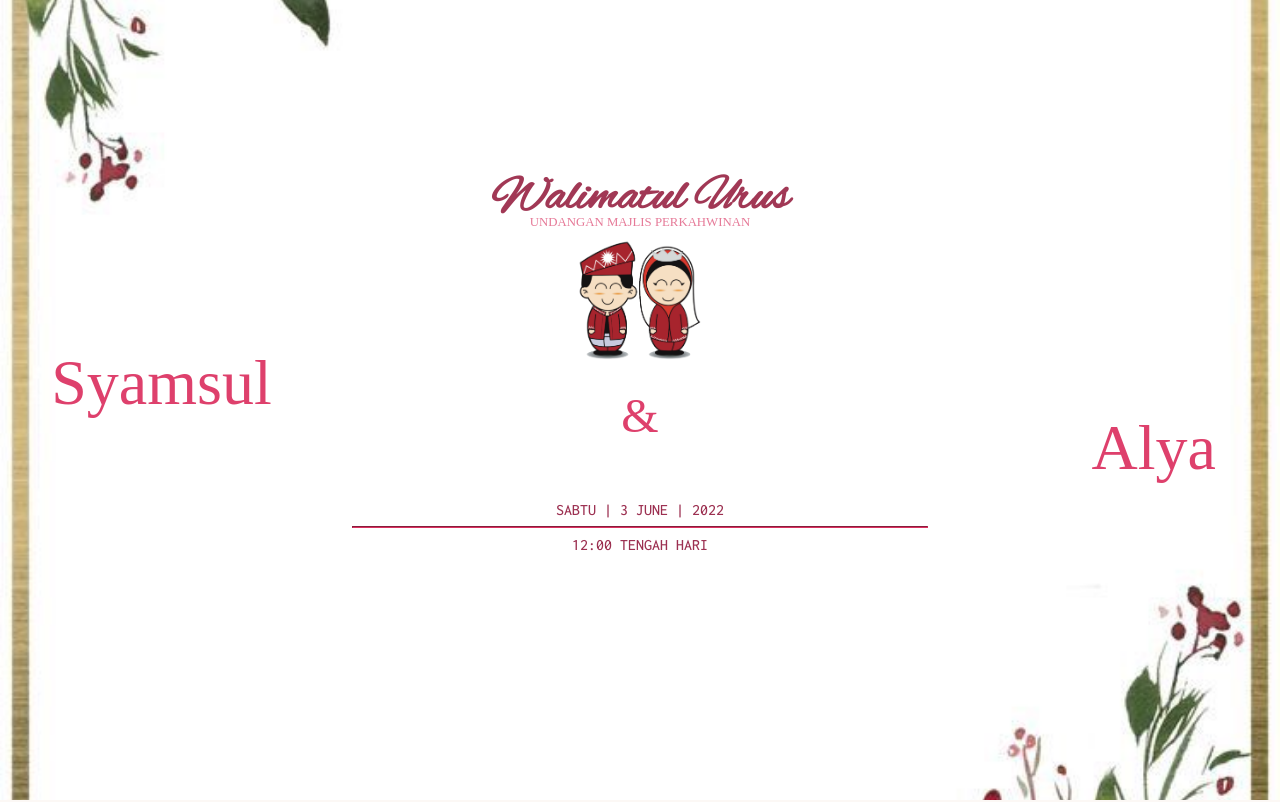
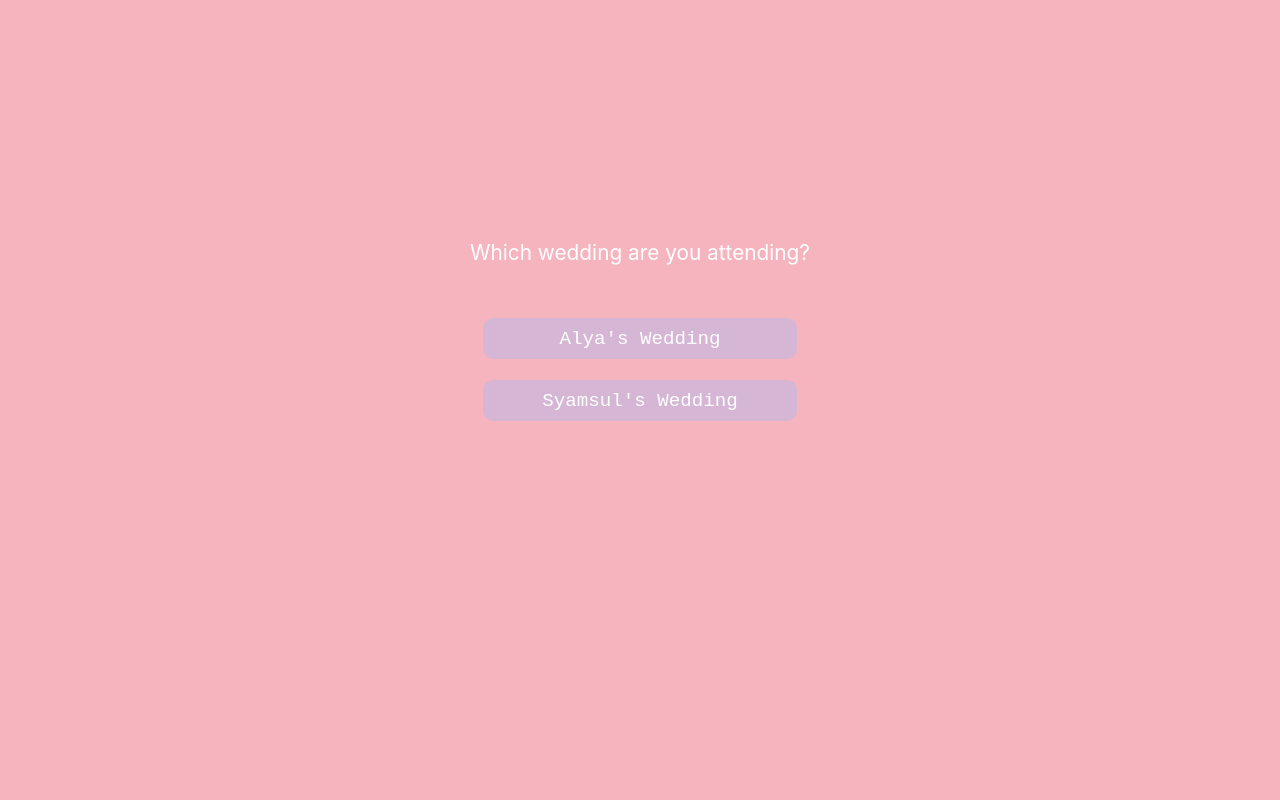
Before and after one commit to syamsulmj/wedding-card, a Next.js app: page / in a window 1280 px wide. Shown: the top 802 px of the page. Built offline with nearby package versions, Linux system fonts and the light colour scheme; a web font is replaced by a local one.

Commit message:
Add main page and separate wedding events

```diff
--- a/components/main/mobile.js
+++ b/components/main/mobileSyamsul.js
@@ -6,13 +6,16 @@ import {
   faWaze,
   faGooglePlus,
 } from "@fortawesome/free-brands-svg-icons";
+import { isAndroid } from 'mobile-device-detect';
 
 
 const MainMobile = () => {
   const [renderState, setRenderState] = useState(false);
+  const [android, setAndroid] = useState(false);
 
   useEffect(() => {
     setTimeout(() => {
+      setAndroid(isAndroid);
       setRenderState(true);
     }, 3000)
   }, [])
@@ -27,13 +30,13 @@ const MainMobile = () => {
             <img className={Style.coupleImage} src="/images/cartoon-malay-wedding.png" />
             <div className={Style.names}>
               <div className={Style.groom}>Syamsul</div>
-              <div className={Style.middle}>&</div>
+              <div className={Style.middle}><div className={`${android ? Style.isAndroid : ''}`}>&</div></div>
               <div className={Style.bride}>Alya</div>
             </div>
             <div className={Style.infos}>
-              <div className={Style.dateDiv}>SABTU | 3 JUNE | 2022</div>
-              <hr style={{width: '45%', borderColor: '#db3060'}} />
-              <div className={Style.timeDiv}>12:00 TENGAH HARI</div>
+              <div className={Style.dateDiv}>SABTU | 11 JUNE | 2022</div>
+              <hr style={{width: '50%', borderColor: '#db3060'}} />
+              <div className={Style.timeDiv}>12:00 TGH HARI - 4:00 PTG</div>
             </div>
           </div>
         </div>
--- a/pages/index.js
+++ b/pages/index.js
@@ -1,36 +1,26 @@
 import React, {useState, useEffect} from 'react';
 import Head from 'next/head';
-import MainMobile from '/components/main/mobile';
-import MainDesktop from '/components/main/desktop';
-import { isMobile } from 'mobile-device-detect';
+import Style from '/styles/main/MainPage.module.scss';
 
 const App = () => {
-  const [renderState, setRenderState] = useState(null);
-
-  useEffect(() => {
-    setRenderState(isMobile ? "mobile" : "desktop");
-  }, [])
-
-  const renderContent = () => {
-    if (renderState === null) {
-      return (
-        <div></div>
-      )
-    }
-    else {
-      return renderState === "mobile" ? (<MainMobile />) : (<MainDesktop />);
-    }
-  }
-
   return (
     <React.Fragment>
       <Head>
-        <title>Syamsul & Alya</title>
+        <title>Wedding Syamsul & Alya</title>
         <meta name="description" content="Anda Di Jemput! Raikan Cinta Majlis Perkahwinan Syamsul Dan Alya." />
         <meta name="viewport" content="initial-scale=1.0, width=device-width" />
         <link rel="shortcut icon" href="/raikan-cinta.jpeg" />
       </Head>
-      {renderContent()}
+      <div className={Style.main}>
+        <div className={Style.content}>
+          <div className={Style.selectionText}>Which wedding are you attending?</div>
+          <div className={Style.btnSelection}>
+            <div><a href="/alya-wedding">Alya's Wedding</a></div>
+            <div><a href="/syamsul-wedding">Syamsul's Wedding</a></div>
+          </div>
+
+        </div>
+      </div>
     </React.Fragment>
   )
 }
--- a/styles/main/MainMobile.module.scss
+++ b/styles/main/MainMobile.module.scss
@@ -2,7 +2,7 @@
 
 .main {
   background-image: url("/images/wedding-card-background.png");
-  background-size: cover;
+  background-size: 100% 100vh;
   background-position:center ;
   background-attachment: fixed;
   -webkit-background-size: cover;
@@ -48,6 +48,11 @@
       }
       .middle {
         font-size: 3rem;
+
+        .isAndroid {
+          padding-top: 1em;
+          padding-bottom: 1em;
+        }
       }
       .bride {
         font-size: 4rem;
@@ -146,12 +151,3 @@
   text-align: center;
   animation: backgroundChange 3s;
 }
-
-@keyframes backgroundChange {
-  0% {
-    background: #ff3057;
-  }
-  100% {
-    background: #ffffff;
-  }
-}
--- /dev/null
+++ b/styles/main/MainPage.module.scss
@@ -0,0 +1,43 @@
+.main {
+  background: #f6b4bf;
+  height: 100vh;
+
+  .content {
+    color: #ffffff;
+    text-align: center;
+    padding-top: 15em;
+    display: flex;
+    flex-direction: column;
+
+    .selectionText {
+      font-size: 1.3rem;
+      margin-bottom: 3em;
+    }
+
+    .btnSelection {
+      div {
+        width: 100%;
+        a {
+          background-color: #d5b6d5;
+          font-family: 'Inconsolata', monospace;
+          font-size: 1.2rem;
+          padding: .5em 4em;
+          color: #ffffff;
+          text-decoration: none;
+          border-radius: 10px;
+
+          &:hover {
+            background-color: #8f598f;
+          }
+        }
+
+        &:nth-child(2) {
+          margin-top: 2.5em;
+          a {
+            padding: .5em 3.1em;
+          }
+        }
+      }
+    }
+  }
+}
```
Also changed, not shown: components/main/mobileAlya.js (added, +108 -0 lines), pages/alya-wedding/index.js (added, +38 -0 lines), pages/syamsul-wedding/index.js (added, +38 -0 lines).
